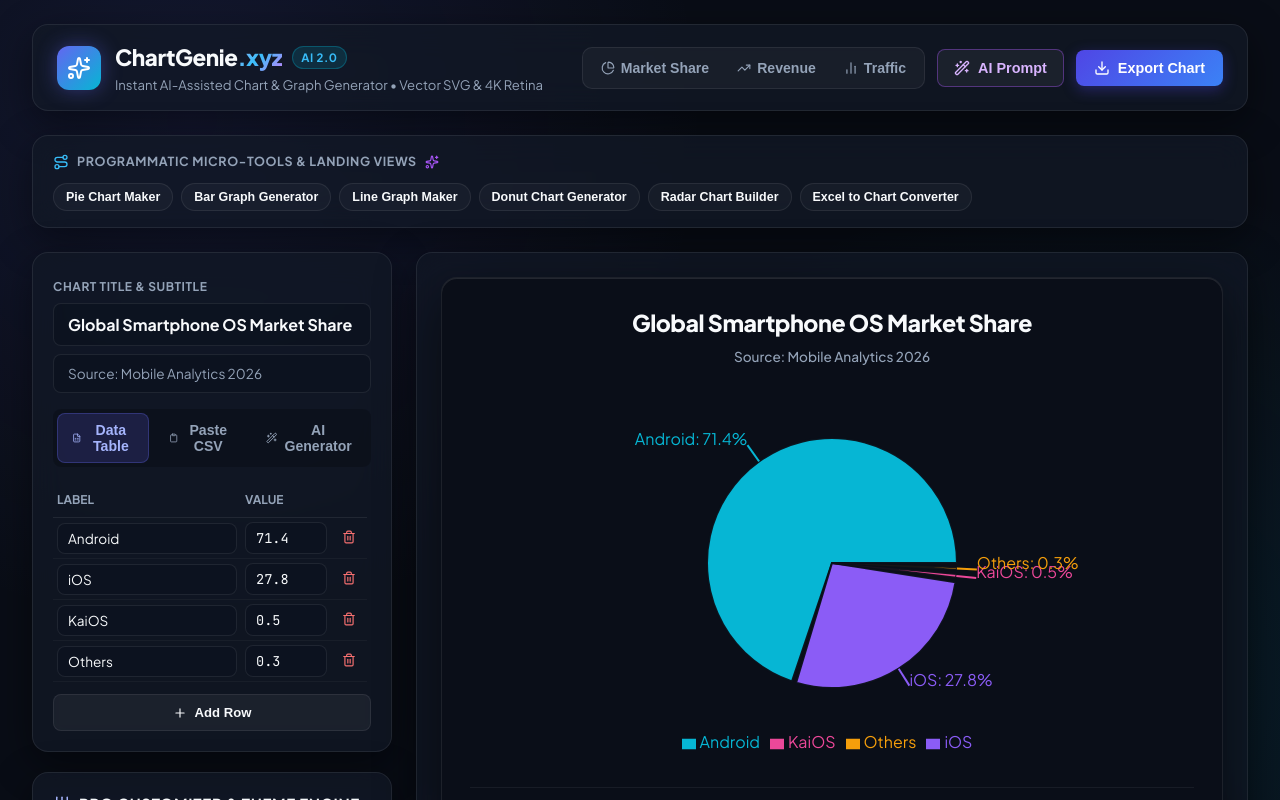
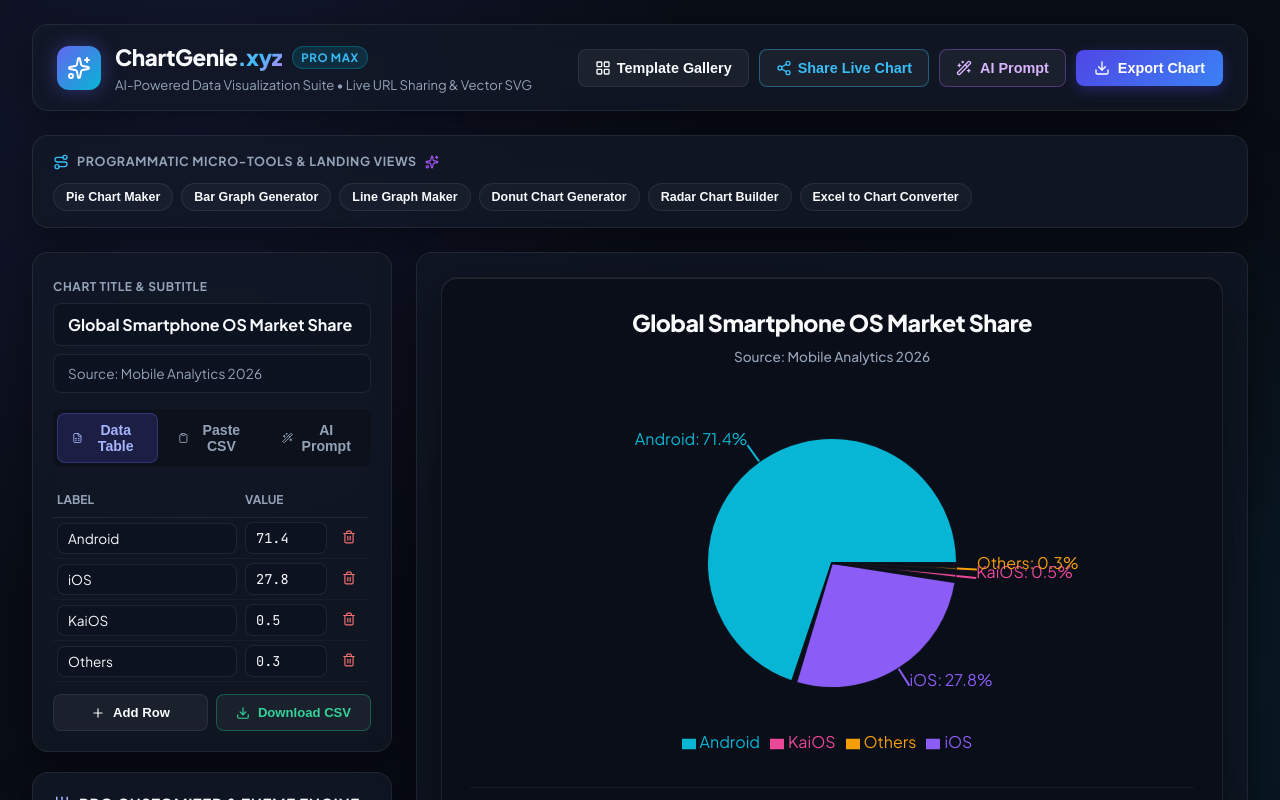
Before and after one commit to hussi9/chartmaker, a React (Vite) app: page / in a window 1280 px wide. Shown: the top 800 px of the page. Built offline with nearby package versions, Linux system fonts and the light colour scheme.

Commit message:
ChartGenie Pro Max 2.0: Live URL shareable chart links, Template Gallery, CSV exporter

```diff
--- a/src/App.tsx
+++ b/src/App.tsx
@@ -1,12 +1,14 @@
-import { useState, useRef } from 'react';
+import { useState, useRef, useEffect } from 'react';
 import { Header } from './components/Header';
 import { OmniImporter } from './components/OmniImporter';
 import { CustomizerDrawer } from './components/CustomizerDrawer';
 import { ChartCanvas } from './components/ChartCanvas';
 import { ExportModal } from './components/ExportModal';
+import { TemplateGallery } from './components/TemplateGallery';
 import { ProgrammaticSeoRouter } from './components/ProgrammaticSeoRouter';
 import { SeoAeoSection } from './components/SeoAeoSection';
 import { COLOR_SCHEMES, SAMPLE_DATASETS } from './lib/chartPresets';
+import { decodeChartState } from './lib/urlState';
 import type { DataItem, ChartType, ColorScheme, AspectRatio, FontFamily } from './lib/chartPresets';
 
 export function App() {
@@ -22,26 +24,35 @@ export function App() {
   const [aspectRatio, setAspectRatio] = useState<AspectRatio>('16:9');
   const [fontFamily, setFontFamily] = useState<FontFamily>('Plus Jakarta Sans');
   const [bgMode, setBgMode] = useState<'dark' | 'pure-dark' | 'slate' | 'light'>('dark');
+
+  // Modals
   const [isExportOpen, setIsExportOpen] = useState<boolean>(false);
+  const [isTemplatesOpen, setIsTemplatesOpen] = useState<boolean>(false);
 
   const canvasRef = useRef<HTMLDivElement | null>(null);
 
-  // Handle preset switching
-  const handleSelectPreset = (key: keyof typeof SAMPLE_DATASETS) => {
-    const preset = SAMPLE_DATASETS[key];
-    setData(preset.data);
-    setTitle(preset.title);
-    setSubtitle(preset.subtitle);
+  // Load URL Hash State on initial mount
+  useEffect(() => {
+    if (window.location.hash && window.location.hash.includes('state=')) {
+      const hashPart = window.location.hash.split('state=')[1];
+      const decoded = decodeChartState(hashPart);
+      if (decoded) {
+        setTitle(decoded.title);
+        setSubtitle(decoded.subtitle);
+        setChartType(decoded.chartType);
+        setData(decoded.data);
+        const matchedScheme = COLOR_SCHEMES.find((s) => s.id === decoded.schemeId);
+        if (matchedScheme) setActiveScheme(matchedScheme);
+      }
+    }
+  }, []);
 
-    if (key === 'revenueGrowth' || key === 'marketingFunnel') {
-      setChartType('bar');
-    } else if (key === 'trafficSources') {
-      setChartType('horizontalBar');
-    } else if (key === 'skillRadar') {
-      setChartType('radar');
-    } else {
-      setChartType('pie');
-    }
+  // Handle preset selection from Template Gallery
+  const handleSelectTemplate = (newData: DataItem[], newTitle: string, newSubtitle: string, newType: ChartType) => {
+    setData(newData);
+    setTitle(newTitle);
+    setSubtitle(newSubtitle);
+    setChartType(newType);
   };
 
   // Handle Programmatic Route Click
@@ -56,11 +67,18 @@ export function App() {
     <div className="app-container">
       {/* Header Bar */}
       <Header
-        onSelectPreset={handleSelectPreset}
+        onOpenTemplates={() => setIsTemplatesOpen(true)}
         onOpenExport={() => setIsExportOpen(true)}
         onOpenAiPrompt={() => {
           const el = document.getElementById('omni-importer-section');
           if (el) el.scrollIntoView({ behavior: 'smooth' });
+        }}
+        chartState={{
+          title,
+          subtitle,
+          chartType,
+          schemeId: activeScheme.id,
+          data
         }}
       />
 
@@ -124,6 +142,13 @@ export function App() {
       {/* Answer Engine & Programmatic SEO Section */}
       <SeoAeoSection />
 
+      {/* Template Gallery Modal */}
+      <TemplateGallery
+        isOpen={isTemplatesOpen}
+        onClose={() => setIsTemplatesOpen(false)}
+        onSelectTemplate={handleSelectTemplate}
+      />
+
       {/* Export & Embed Modal */}
       <ExportModal
         isOpen={isExportOpen}
--- a/src/components/Header.tsx
+++ b/src/components/Header.tsx
@@ -1,18 +1,39 @@
-import React from 'react';
-import { Sparkles, Download, Wand2, PieChart, BarChart2, TrendingUp } from 'lucide-react';
-import { SAMPLE_DATASETS } from '../lib/chartPresets';
+import React, { useState } from 'react';
+import { Sparkles, Download, Wand2, LayoutGrid, Share2, Check } from 'lucide-react';
+import { encodeChartState } from '../lib/urlState';
+import type { DataItem, ChartType } from '../lib/chartPresets';
 
 interface HeaderProps {
-  onSelectPreset: (key: keyof typeof SAMPLE_DATASETS) => void;
+  onOpenTemplates: () => void;
   onOpenExport: () => void;
   onOpenAiPrompt: () => void;
+  chartState: {
+    title: string;
+    subtitle: string;
+    chartType: ChartType;
+    schemeId: string;
+    data: DataItem[];
+  };
 }
 
 export const Header: React.FC<HeaderProps> = ({
-  onSelectPreset,
+  onOpenTemplates,
   onOpenExport,
-  onOpenAiPrompt
+  onOpenAiPrompt,
+  chartState
 }) => {
+  const [copiedShare, setCopiedShare] = useState(false);
+
+  const handleShareLink = () => {
+    const encoded = encodeChartState(chartState);
+    if (encoded) {
+      const shareUrl = `${window.location.origin}${window.location.pathname}#state=${encoded}`;
+      navigator.clipboard.writeText(shareUrl);
+      setCopiedShare(true);
+      setTimeout(() => setCopiedShare(false), 2000);
+    }
+  };
+
   return (
     <header className="glass-panel" style={{ padding: '16px 24px', marginBottom: '24px' }}>
       <div style={{ display: 'flex', justifyContent: 'space-between', alignItems: 'center', flexWrap: 'wrap', gap: '16px' }}>
@@ -46,43 +67,33 @@ export const Header: React.FC<HeaderProps> = ({
                 textTransform: 'uppercase',
                 letterSpacing: '0.05em'
               }}>
-                AI 2.0
+                PRO MAX
               </span>
             </div>
             <p style={{ fontSize: '0.82rem', color: 'var(--text-muted)', margin: 0 }}>
-              Instant AI-Assisted Chart & Graph Generator • Vector SVG & 4K Retina
+              AI-Powered Data Visualization Suite • Live URL Sharing & Vector SVG
             </p>
           </div>
         </div>
 
-        {/* Quick Presets & Action Buttons */}
-        <div style={{ display: 'flex', alignItems: 'center', gap: '12px', flexWrap: 'wrap' }}>
-          <div style={{ display: 'flex', background: 'rgba(255,255,255,0.04)', padding: '4px', borderRadius: '10px', border: '1px solid var(--border-glass)' }}>
+        {/* Actions Bar */}
+        <div style={{ display: 'flex', alignItems: 'center', gap: '10px', flexWrap: 'wrap' }}>
           <button
-              onClick={() => onSelectPreset('marketShare')}
-              className="tab-btn"
-              title="Load Market Share Preset"
+            onClick={onOpenTemplates}
+            className="btn-secondary"
             style={{ display: 'flex', alignItems: 'center', gap: '6px' }}
           >
-              <PieChart size={14} /> Market Share
+            <LayoutGrid size={16} /> Template Gallery
           </button>
+
           <button
-              onClick={() => onSelectPreset('revenueGrowth')}
-              className="tab-btn"
-              title="Load SaaS Revenue Preset"
-              style={{ display: 'flex', alignItems: 'center', gap: '6px' }}
+            onClick={handleShareLink}
+            className="btn-secondary"
+            style={{ borderColor: 'rgba(56, 189, 248, 0.4)', color: '#38bdf8', display: 'flex', alignItems: 'center', gap: '6px' }}
           >
-              <TrendingUp size={14} /> Revenue
+            {copiedShare ? <Check size={16} color="#10b981" /> : <Share2 size={16} />}
+            {copiedShare ? 'Link Copied!' : 'Share Live Chart'}
           </button>
-            <button
-              onClick={() => onSelectPreset('trafficSources')}
-              className="tab-btn"
-              title="Load Traffic Sources Preset"
-              style={{ display: 'flex', alignItems: 'center', gap: '6px' }}
-            >
-              <BarChart2 size={14} /> Traffic
-            </button>
-          </div>
 
           <button
             onClick={onOpenAiPrompt}
--- a/src/components/OmniImporter.tsx
+++ b/src/components/OmniImporter.tsx
@@ -1,5 +1,5 @@
 import { useState } from 'react';
-import { Clipboard, Plus, Trash2, Wand2, FileSpreadsheet } from 'lucide-react';
+import { Clipboard, Plus, Trash2, Wand2, FileSpreadsheet, Download } from 'lucide-react';
 import type { DataItem } from '../lib/chartPresets';
 import Papa from 'papaparse';
 
@@ -56,11 +56,20 @@ export const OmniImporter: React.FC<OmniImporterProps> = ({
     onChangeData(data.filter((item) => item.id !== id));
   };
 
+  // Download CSV
+  const handleDownloadCsv = () => {
+    const csvString = Papa.unparse(data.map((item) => ({ Label: item.name, Value: item.value })));
+    const blob = new Blob([csvString], { type: 'text/csv;charset=utf-8;' });
+    const link = document.createElement('a');
+    link.href = URL.createObjectURL(blob);
+    link.download = `${(title || 'chart-data').toLowerCase().replace(/\s+/g, '-')}.csv`;
+    link.click();
+  };
+
   // Handle Raw Paste Parse
   const handleParsePaste = () => {
     if (!pasteContent.trim()) return;
 
-    // Parse using PapaParse
     const parsed = Papa.parse<string[]>(pasteContent.trim(), { skipEmptyLines: true });
     if (parsed.data && parsed.data.length > 0) {
       const rows = parsed.data;
@@ -115,6 +124,14 @@ export const OmniImporter: React.FC<OmniImporterProps> = ({
           { id: '2', name: 'Proteins', value: 30 },
           { id: '3', name: 'Fats', value: 25 }
         ];
+      } else if (promptLower.includes('crypto') || promptLower.includes('bitcoin')) {
+        generatedTitle = 'DeFi & Crypto Asset Allocation';
+        generatedData = [
+          { id: '1', name: 'Bitcoin (BTC)', value: 45 },
+          { id: '2', name: 'Ethereum (ETH)', value: 30 },
+          { id: '3', name: 'Solana (SOL)', value: 15 },
+          { id: '4', name: 'Stablecoins', value: 10 }
+        ];
       } else {
         generatedTitle = aiPrompt.charAt(0).toUpperCase() + aiPrompt.slice(1);
         generatedData = [
@@ -129,7 +146,7 @@ export const OmniImporter: React.FC<OmniImporterProps> = ({
       onChangeData(generatedData);
       setIsAiLoading(false);
       setActiveTab('table');
-    }, 600);
+    }, 500);
   };
 
   return (
@@ -178,7 +195,7 @@ export const OmniImporter: React.FC<OmniImporterProps> = ({
           onClick={() => setActiveTab('ai')}
           style={{ flex: 1, display: 'flex', alignItems: 'center', justifyContent: 'center', gap: '6px' }}
         >
-          <Wand2 size={14} /> AI Generator
+          <Wand2 size={14} /> AI Prompt
         </button>
       </div>
 
@@ -230,13 +247,22 @@ export const OmniImporter: React.FC<OmniImporterProps> = ({
             </table>
           </div>
 
+          <div style={{ display: 'grid', gridTemplateColumns: '1fr 1fr', gap: '8px', marginTop: '12px' }}>
             <button
               onClick={handleAddRow}
               className="btn-secondary"
-            style={{ width: '100%', marginTop: '12px', justifyContent: 'center', fontSize: '0.82rem' }}
+              style={{ justifyContent: 'center', fontSize: '0.82rem' }}
             >
               <Plus size={14} /> Add Row
             </button>
+            <button
+              onClick={handleDownloadCsv}
+              className="btn-secondary"
+              style={{ justifyContent: 'center', fontSize: '0.82rem', borderColor: 'rgba(16, 185, 129, 0.4)', color: '#34d399' }}
+            >
+              <Download size={14} /> Download CSV
+            </button>
+          </div>
         </div>
       )}
 
--- /dev/null
+++ b/src/components/TemplateGallery.tsx
@@ -0,0 +1,163 @@
+import React, { useState } from 'react';
+import { X, Sparkles, PieChart, BarChart2, TrendingUp, DollarSign, Layers } from 'lucide-react';
+import { SAMPLE_DATASETS } from '../lib/chartPresets';
+import type { DataItem, ChartType } from '../lib/chartPresets';
+
+interface TemplateGalleryProps {
+  isOpen: boolean;
+  onClose: () => void;
+  onSelectTemplate: (data: DataItem[], title: string, subtitle: string, chartType: ChartType) => void;
+}
+
+export const TemplateGallery: React.FC<TemplateGalleryProps> = ({
+  isOpen,
+  onClose,
+  onSelectTemplate
+}) => {
+  const [filter, setFilter] = useState<'all' | 'business' | 'finance' | 'tech'>('all');
+
+  if (!isOpen) return null;
+
+  const templates = [
+    {
+      id: 'marketShare',
+      category: 'tech',
+      title: SAMPLE_DATASETS.marketShare.title,
+      subtitle: SAMPLE_DATASETS.marketShare.subtitle,
+      chartType: 'pie' as ChartType,
+      data: SAMPLE_DATASETS.marketShare.data,
+      icon: <PieChart size={20} color="#06b6d4" />
+    },
+    {
+      id: 'revenueGrowth',
+      category: 'finance',
+      title: SAMPLE_DATASETS.revenueGrowth.title,
+      subtitle: SAMPLE_DATASETS.revenueGrowth.subtitle,
+      chartType: 'bar' as ChartType,
+      data: SAMPLE_DATASETS.revenueGrowth.data,
+      icon: <TrendingUp size={20} color="#10b981" />
+    },
+    {
+      id: 'trafficSources',
+      category: 'business',
+      title: SAMPLE_DATASETS.trafficSources.title,
+      subtitle: SAMPLE_DATASETS.trafficSources.subtitle,
+      chartType: 'horizontalBar' as ChartType,
+      data: SAMPLE_DATASETS.trafficSources.data,
+      icon: <BarChart2 size={20} color="#38bdf8" />
+    },
+    {
+      id: 'budgetAllocation',
+      category: 'business',
+      title: SAMPLE_DATASETS.budgetAllocation.title,
+      subtitle: SAMPLE_DATASETS.budgetAllocation.subtitle,
+      chartType: 'donut' as ChartType,
+      data: SAMPLE_DATASETS.budgetAllocation.data,
+      icon: <Layers size={20} color="#a855f7" />
+    },
+    {
+      id: 'cryptoPortfolio',
+      category: 'finance',
+      title: SAMPLE_DATASETS.cryptoPortfolio.title,
+      subtitle: SAMPLE_DATASETS.cryptoPortfolio.subtitle,
+      chartType: 'pie' as ChartType,
+      data: SAMPLE_DATASETS.cryptoPortfolio.data,
+      icon: <DollarSign size={20} color="#f59e0b" />
+    },
+    {
+      id: 'skillRadar',
+      category: 'tech',
+      title: SAMPLE_DATASETS.skillRadar.title,
+      subtitle: SAMPLE_DATASETS.skillRadar.subtitle,
+      chartType: 'radar' as ChartType,
+      data: SAMPLE_DATASETS.skillRadar.data,
+      icon: <Sparkles size={20} color="#ec4899" />
+    }
+  ];
+
+  const filteredTemplates = filter === 'all' ? templates : templates.filter((t) => t.category === filter);
+
+  return (
+    <div style={{
+      position: 'fixed',
+      top: 0,
+      left: 0,
+      right: 0,
+      bottom: 0,
+      background: 'rgba(5, 8, 15, 0.85)',
+      backdropFilter: 'blur(10px)',
+      display: 'flex',
+      alignItems: 'center',
+      justifyContent: 'center',
+      zIndex: 9999,
+      padding: '20px'
+    }}>
+      <div className="glass-panel animate-fade" style={{ width: '100%', maxWidth: '720px', padding: '28px', position: 'relative', maxHeight: '90vh', overflowY: 'auto' }}>
+        {/* Close Button */}
+        <button
+          onClick={onClose}
+          style={{ position: 'absolute', top: '20px', right: '20px', background: 'transparent', border: 'none', color: 'var(--text-muted)', cursor: 'pointer' }}
+        >
+          <X size={22} />
+        </button>
+
+        {/* Title */}
+        <div style={{ display: 'flex', alignItems: 'center', gap: '10px', marginBottom: '16px' }}>
+          <Sparkles size={24} color="#06b6d4" />
+          <h3 style={{ fontSize: '1.3rem', fontWeight: 800, margin: 0 }}>Chart Template Gallery</h3>
+        </div>
+
+        {/* Category Filters */}
+        <div style={{ display: 'flex', gap: '8px', marginBottom: '24px' }}>
+          {(['all', 'business', 'finance', 'tech'] as const).map((cat) => (
+            <button
+              key={cat}
+              onClick={() => setFilter(cat)}
+              className={`tab-btn ${filter === cat ? 'active' : ''}`}
+              style={{ textTransform: 'capitalize', fontSize: '0.85rem' }}
+            >
+              {cat}
+            </button>
+          ))}
+        </div>
+
+        {/* Template Grid */}
+        <div style={{ display: 'grid', gridTemplateColumns: 'repeat(auto-fill, minmax(200px, 1fr))', gap: '16px' }}>
+          {filteredTemplates.map((tpl) => (
+            <div
+              key={tpl.id}
+              onClick={() => {
+                onSelectTemplate(tpl.data, tpl.title, tpl.subtitle, tpl.chartType);
+                onClose();
+              }}
+              className="glass-panel"
+              style={{
+                padding: '16px',
+                cursor: 'pointer',
+                transition: 'all 0.2s',
+                border: '1px solid var(--border-glass)',
+                display: 'flex',
+                flexDirection: 'column',
+                justifyContent: 'space-between'
+              }}
+            >
+              <div>
+                <div style={{ display: 'flex', justifyContent: 'space-between', alignItems: 'center', marginBottom: '10px' }}>
+                  {tpl.icon}
+                  <span style={{ fontSize: '0.7rem', color: 'var(--text-muted)', textTransform: 'uppercase', fontWeight: 700 }}>{tpl.chartType}</span>
+                </div>
+                <h4 style={{ fontSize: '0.92rem', fontWeight: 700, margin: 0, color: '#f8fafc', lineHeight: 1.3 }}>{tpl.title}</h4>
+                <p style={{ fontSize: '0.75rem', color: 'var(--text-muted)', marginTop: '4px' }}>{tpl.subtitle}</p>
+              </div>
+
+              <div style={{ marginTop: '14px', paddingTop: '10px', borderTop: '1px solid rgba(255,255,255,0.06)', display: 'flex', justifyContent: 'space-between', alignItems: 'center', fontSize: '0.75rem', color: '#38bdf8', fontWeight: 600 }}>
+                <span>Load Template</span>
+                <span>→</span>
+              </div>
+            </div>
+          ))}
+        </div>
+      </div>
+    </div>
+  );
+};
--- /dev/null
+++ b/src/lib/urlState.ts
@@ -0,0 +1,33 @@
+import type { DataItem, ChartType } from './chartPresets';
+
+export interface ChartStatePayload {
+  title: string;
+  subtitle: string;
+  chartType: ChartType;
+  schemeId: string;
+  data: DataItem[];
+}
+
+// Encode state to Base64 hash
+export const encodeChartState = (payload: ChartStatePayload): string => {
+  try {
+    const jsonStr = JSON.stringify(payload);
+    return btoa(encodeURIComponent(jsonStr));
+  } catch (e) {
+    console.error('Failed to encode chart state to URL hash', e);
+    return '';
+  }
+};
+
+// Decode state from Base64 hash
+export const decodeChartState = (hash: string): ChartStatePayload | null => {
+  try {
+    if (!hash || hash.length < 5) return null;
+    const cleanHash = hash.startsWith('#') ? hash.slice(1) : hash;
+    const jsonStr = decodeURIComponent(atob(cleanHash));
+    return JSON.parse(jsonStr) as ChartStatePayload;
+  } catch (e) {
+    console.error('Failed to decode chart state from URL hash', e);
+    return null;
+  }
+};
```
Lines whose indentation alone changed are shown as unchanged.
